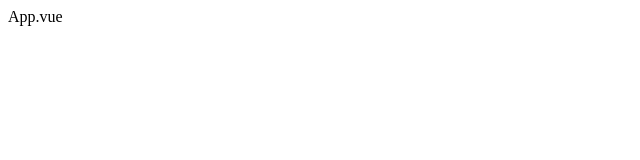
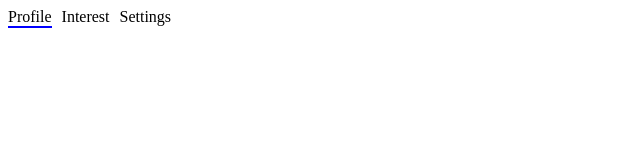
Before and after one commit to PrachiGoyal2001/vue-practice, a Vue app: page / in a window 1280 px wide. Before the commit this address had no page. Shown: the top 160 px of the page, without its empty margins (0-640 px from the left). Built offline with nearby package versions, Linux system fonts and the light colour scheme.

Commit message:
made dynamic form

```diff
--- a/src/App.vue
+++ b/src/App.vue
@@ -1,7 +1,71 @@
-<script setup></script>
+<script setup>
+import Tab from './components/Tab.vue'
+import DynamicForm from './components/DynamicForm.vue'
+
+const allTabs = ['Profile', 'Interest', 'Settings']
+const formDetail = {
+  Profile: {
+    name: {
+      label: 'name',
+      value: '',
+      type: 'text',
+      placeholder: 'Enter your name',
+      validator: function (val) {
+        if (!val) return 'Name is Required'
+      },
+    },
+    age: {
+      label: 'age',
+      value: '',
+      type: 'number',
+      placeholder: 'Enter your Age',
+      validator: function (val) {
+        if (!val) return 'Age is Required'
+        else if (val < 18 || val > 50) 'Age must be between 18 to 50'
+      },
+    },
+  },
+  Interest: {
+    'favourite-sport': {
+      name: 'Favourite Sport',
+      value: '',
+      type: 'radio',
+      options: ['Football', 'Hockey', 'Cricket'],
+      validator: function (val) {
+        if (!val) return 'Favourite sport is required'
+      },
+    },
+    'favourite-Hobby': {
+      name: 'Favourite Hobby',
+      value: '',
+      type: 'checkbox',
+      options: ['To play Indoor Game', 'To play Outdoor Game'],
+      validator: function (val) {
+        if (!val) return 'Favourite Hobby is required'
+      },
+    },
+  },
+  Settings: {
+    mode: {
+      name: 'mode',
+      value: '',
+      type: 'select',
+      placeholder: 'Enter your mode',
+      options: ['Light Mode', 'Dark Mode'],
+      validator: function (val) {
+        if (!val) return 'Mode is Required'
+      },
+    },
+  },
+}
+</script>
 
 <template>
-  <div>App.vue</div>
+  <div>
+    <Tab :all-tabs="allTabs">
+      <template #tab-content="{ activeTab }">
+        <DynamicForm :activeTab="activeTab" :formDetail="formDetail" />
+      </template>
+    </Tab>
+  </div>
 </template>
-
-<style scoped></style>
--- /dev/null
+++ b/src/components/DynamicForm.vue
@@ -0,0 +1,19 @@
+<template>
+  <div></div>
+</template>
+
+<script setup>
+defineProps({
+  activeTab: {
+    type: String,
+    required: true,
+  },
+  formDetail: {
+    type: Object,
+    required: true,
+    default: () => {},
+  },
+})
+</script>
+
+<style scoped></style>
--- /dev/null
+++ b/src/components/Tab.vue
@@ -0,0 +1,43 @@
+<template>
+  <div>
+    <div class="all-tabs">
+      <div
+        v-for="(tab, index) in allTabs"
+        :key="`${tab}-${index}`"
+        class="tab"
+        :class="{ 'active-tab': activeTab === tab }"
+        @click="activeTab = tab"
+      >
+        {{ tab }}
+      </div>
+      <slot name="tab-content" :activeTab="activeTab" />
+    </div>
+  </div>
+</template>
+
+<script setup>
+import { ref } from 'vue'
+
+const props = defineProps({
+  allTabs: {
+    type: Array,
+    required: true,
+    default: () => [],
+  },
+})
+
+const activeTab = ref(props.allTabs?.[0])
+</script>
+
+<style scoped>
+.all-tabs {
+  display: flex;
+  gap: 10px;
+}
+.active-tab {
+  border-bottom: 2px solid blue;
+}
+.tab {
+  cursor: pointer;
+}
+</style>
```
